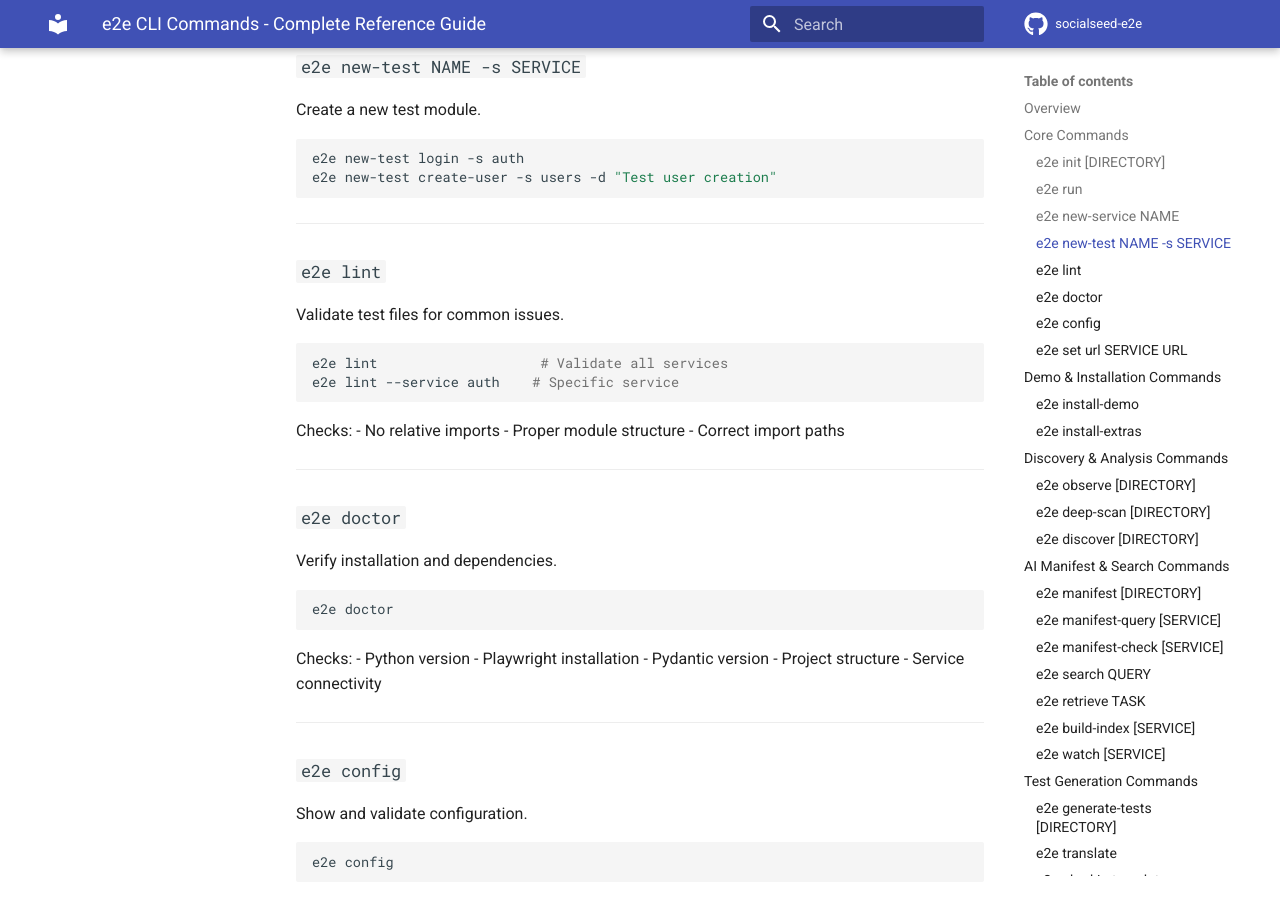
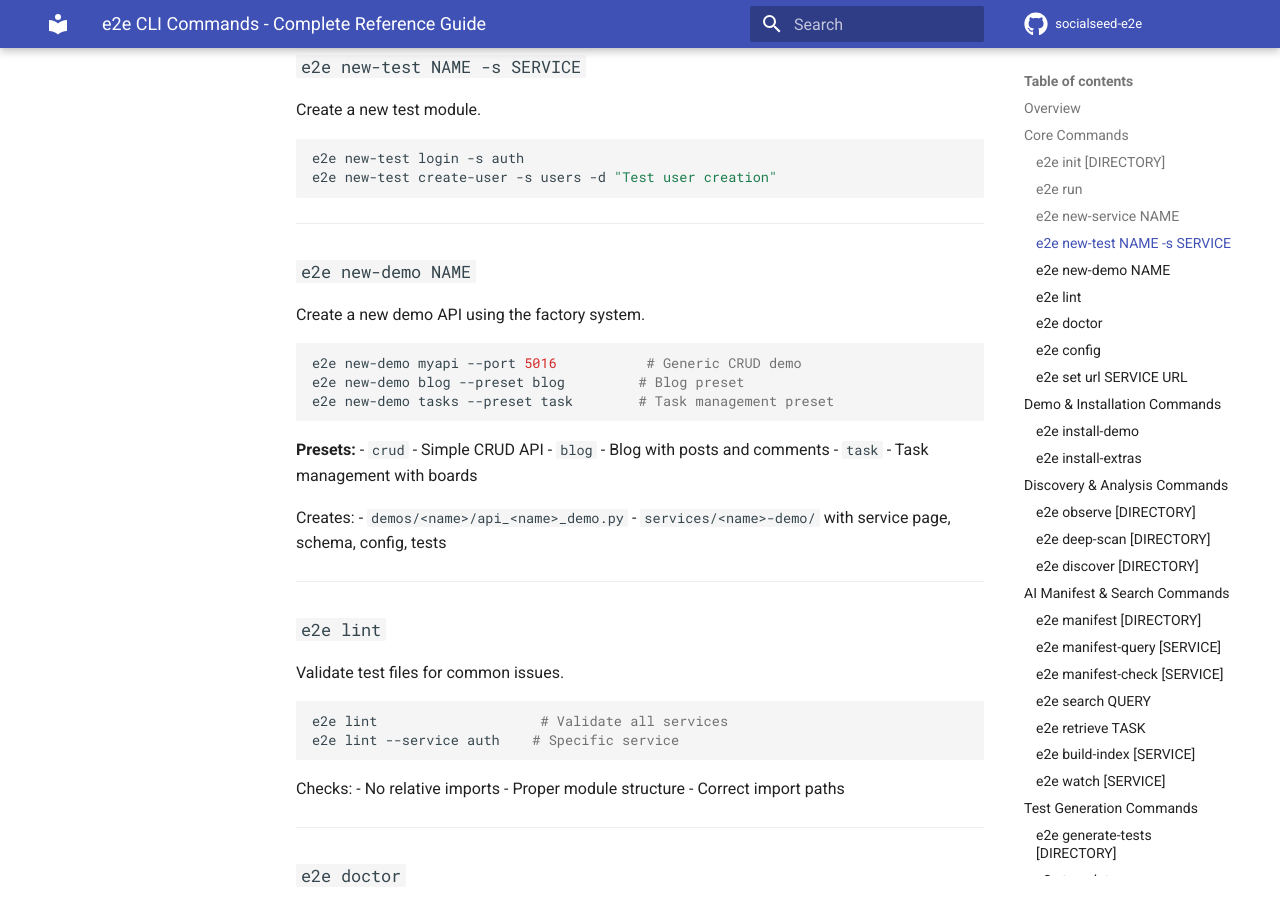
Before and after one commit to daironpf/socialseed-e2e, an MkDocs documentation site: the page built from docs/cli-commands.md, in a window 1280 px wide and 900 px high, scrolled down 1341 px. Built offline with MkDocs 1.6.1 and Material for MkDocs 9.7.7, drawn with Linux system fonts in a browser that asks for light colours; comment, search, counter and statistics services are not loaded.

Commit message:
docs: Add new-demo command to CLI reference
Co-authored-by: OpenCode <opencode@anomaly.co>

````diff
--- a/docs/cli-commands.md
+++ b/docs/cli-commands.md
@@ -68,6 +68,26 @@ Create a new test module.
 e2e new-test login -s auth
 e2e new-test create-user -s users -d "Test user creation"
 ```
+
+---
+
+### `e2e new-demo NAME`
+Create a new demo API using the factory system.
+
+```bash
+e2e new-demo myapi --port 5016           # Generic CRUD demo
+e2e new-demo blog --preset blog         # Blog preset
+e2e new-demo tasks --preset task        # Task management preset
+```
+
+**Presets:**
+- `crud` - Simple CRUD API
+- `blog` - Blog with posts and comments
+- `task` - Task management with boards
+
+Creates:
+- `demos/<name>/api_<name>_demo.py`
+- `services/<name>-demo/` with service page, schema, config, tests
 
 ---
 
````
